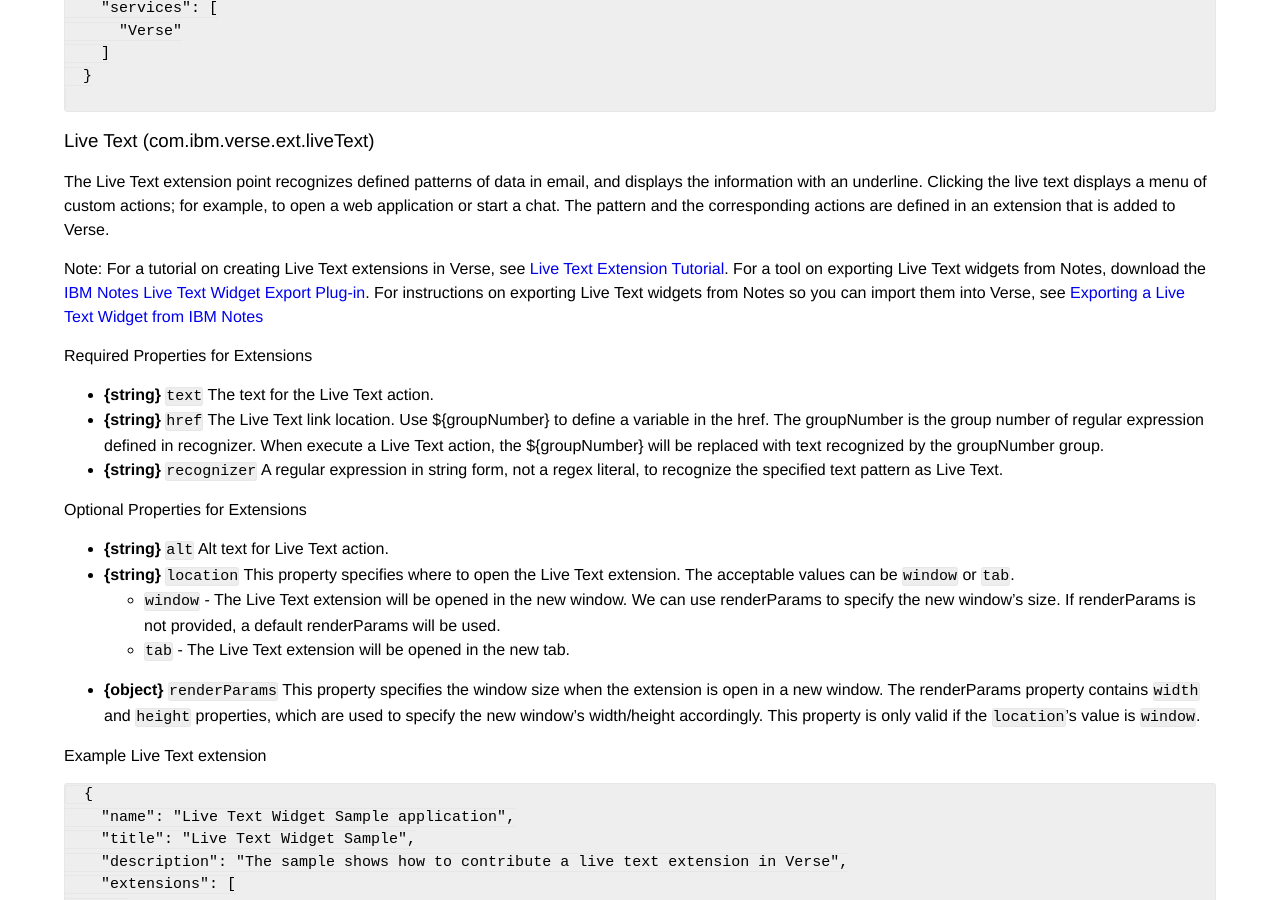
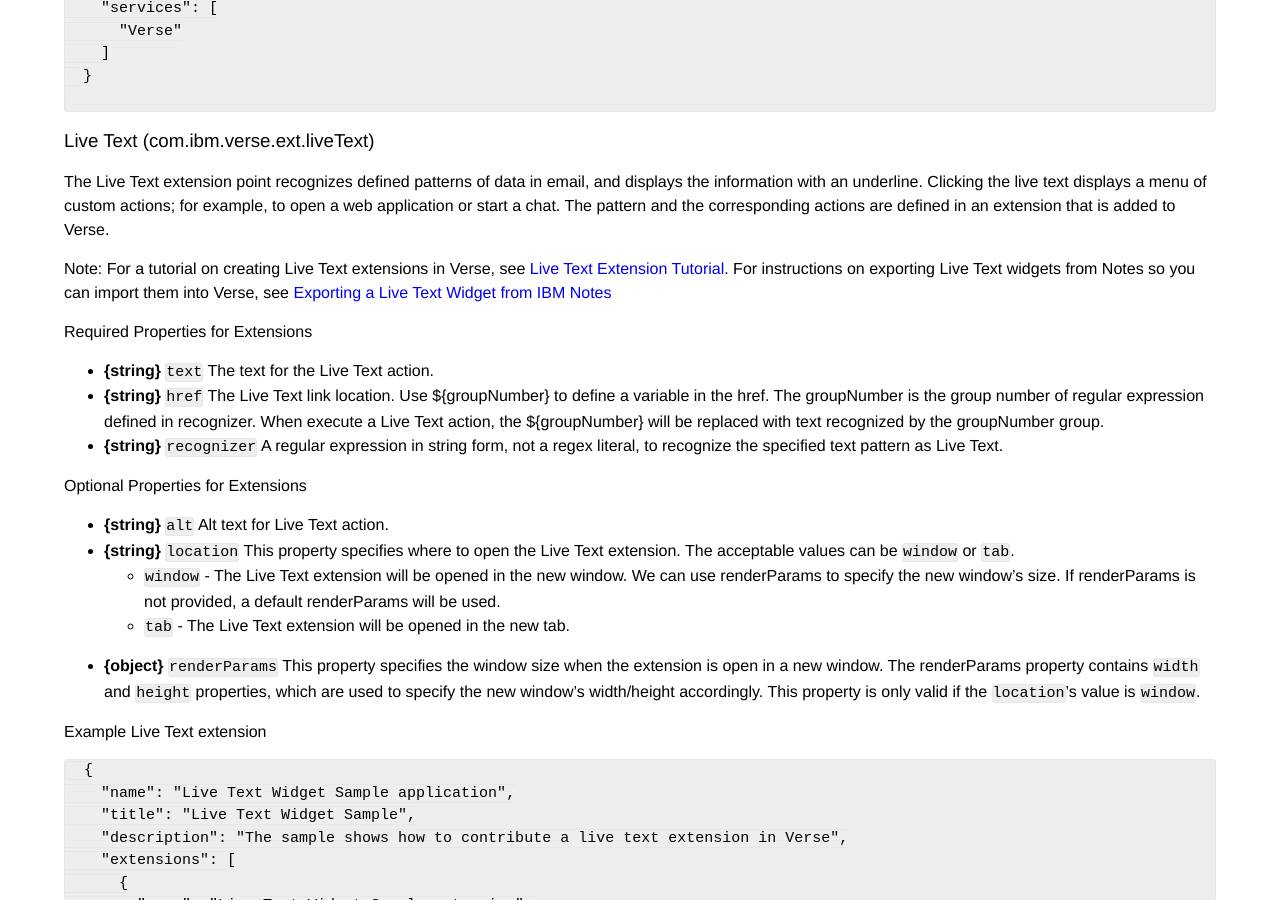
Before and after one commit to ibmverse/verse-developer, a Jekyll site: the page built from _reference/reference.md, in a window 1280 px wide and 900 px high, scrolled down 7866 px. Built offline with Jekyll 4.4.1, drawn with Linux system fonts in a browser that asks for light colours; some of the changed lines change nothing that is shown.

Commit message:
Revert "Add export plugin download link"
This reverts commit 91a496310b9f98e9e9accebe2f25f5906c1fc2b8.

```diff
--- a/_reference/reference.md
+++ b/_reference/reference.md
@@ -1,5 +1,5 @@
 ---
-[//]: # (Copyright IBM Corp. 2016, 2017.  All Rights Reserved.)
+[//]: # (Copyright IBM Corp. 2016.  All Rights Reserved.)
 
 layout: reference
 title:  "Verse Extensibility Documentation"
@@ -349,7 +349,7 @@
 ### Live Text (com.ibm.verse.ext.liveText)
 The Live Text extension point recognizes defined patterns of data in email, and displays the information with an underline. Clicking the live text displays a menu of custom actions; for example, to open a web application or start a chat. The pattern and the corresponding actions are defined in an extension that is added to Verse.
 
-Note: For a tutorial on creating Live Text extensions in Verse, see [Live Text Extension Tutorial][11]. For a tool on exporting Live Text widgets from Notes, download the [IBM Notes Live Text Widget Export Plug-in][12]. For instructions on exporting Live Text widgets from Notes so you can import them into Verse, see [Exporting a Live Text Widget from IBM Notes][13]
+Note: For a tutorial on creating Live Text extensions in Verse, see [Live Text Extension Tutorial][11]. For instructions on exporting Live Text widgets from Notes so you can import them into Verse, see [Exporting a Live Text Widget from IBM Notes][12]
 
 #### Required Properties for Extensions
 * __{string}__ `text` The text for the Live Text action.
@@ -712,15 +712,14 @@
 
 
 [1]: {{site.verse-developer-chrome-ext}}/blob/master/src/applications.json
-[2]: {{site.verse-developer-chrome-ext}}/blob/master/tutorial_getting_started/step3/applications.json
-[3]: {{site.verse-developer-chrome-ext}}/blob/master/tutorial_getting_started/step4/applications.json
+[2]: {{site.verse-developer-chrome-ext}}/blob/master/tutorial/step3/applications.json
+[3]: {{site.verse-developer-chrome-ext}}/blob/master/tutorial/step4/applications.json
 [4]: {{site.verse-developer-chrome-ext}}
-[5]: {{site.verse-developer-chrome-ext}}/blob/master/src/samples/actions.html
+[5]: {{site.verse-developer-chrome-ext}}/blob/gh-pages/samples/actions.html
 [6]: https://developer.mozilla.org/en-US/docs/Web/API/Window/open
 [7]: ../tutorials/tutorial_verse_developer.html#update-manifestjson
 [8]: https://developer.chrome.com/extensions/contentSecurityPolicy
 [9]: https://developer.chrome.com/extensions/xhr
 [10]: https://www.owasp.org/index.php/Cross-site_Scripting_(XSS)
 [11]: ../tutorials/tutorial_live_text.html
-[12]: https://www-01.ibm.com/marketing/iwm/iwm/web/reg/download.do?source=ESD-SUPPORT&S_PKG=CJ1M4EN
-[13]: https://www.ibm.com/developerworks/lotus/documentation/notes_live_text_widget_export_plugin/index.html
+[12]: https://www.ibm.com/developerworks/lotus/documentation/notes_live_text_widget_export_plugin/index.html
```
